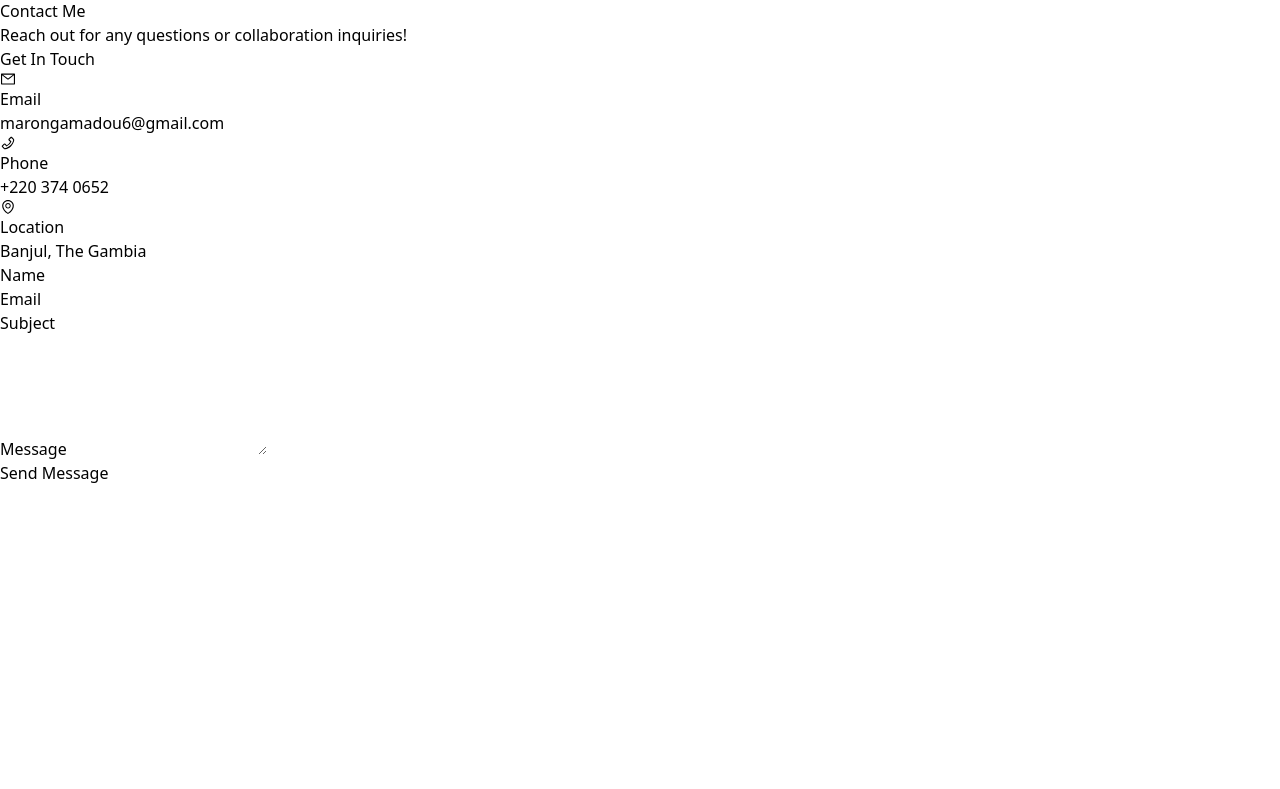
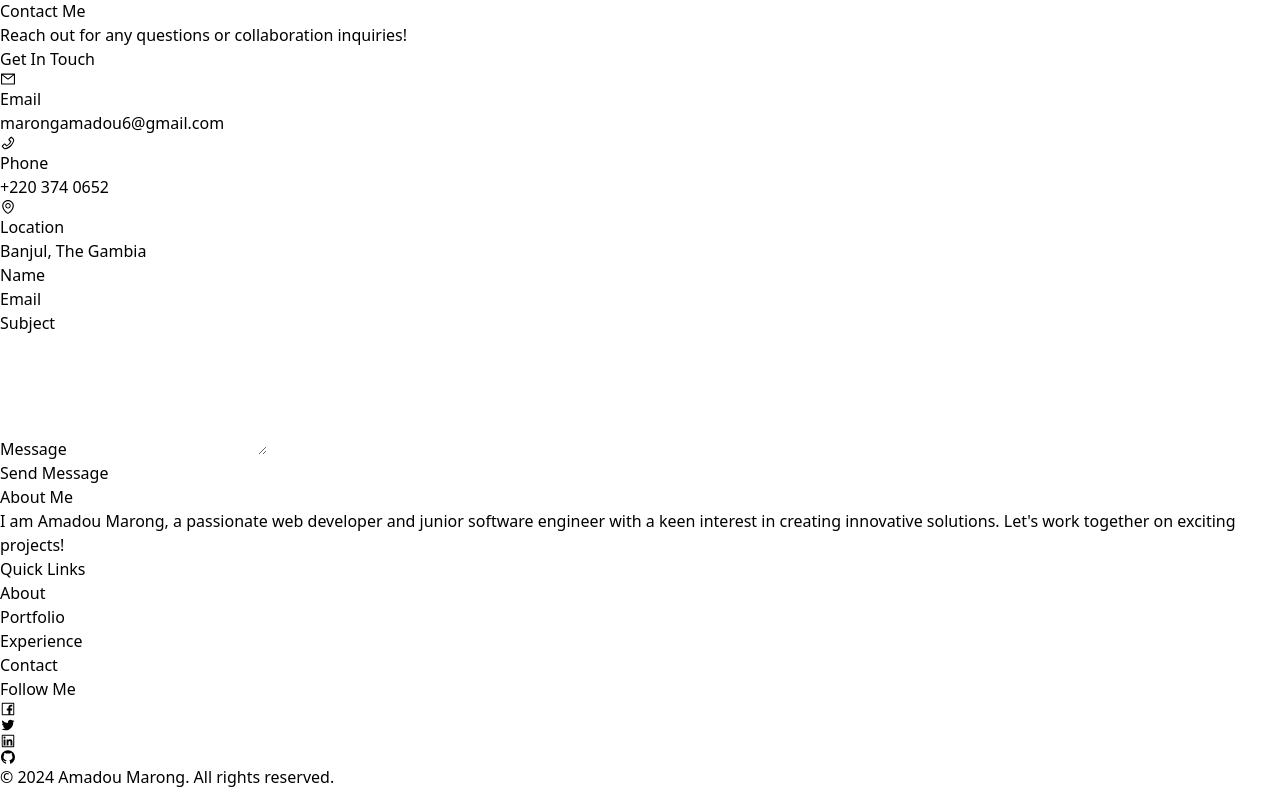
Before and after one commit to Amadou-Marong/my-updated-portfolio, a React (Vite) app: page / in a window 1280 px wide. Shown: the part 7810-8599 px from the top of the page. Before the commit the page ends 8295 px from the top, so only its background shows below. Built offline with nearby package versions, Linux system fonts and the light colour scheme.

Commit message:
added the footer section

```diff
--- a/src/App.jsx
+++ b/src/App.jsx
@@ -4,6 +4,7 @@ import Hero from "./Hero"
 import Navbar from "./Components/Navbar"
 import Portfolio from "./Portfolio"
 import Contact from "./Contact"
+import Footer from "./Components/Footer"
 
 
 function App() {
@@ -16,6 +17,7 @@ function App() {
       <Experience />
       <Portfolio />
       <Contact />
+      <Footer />
     </>
   )
 }
--- /dev/null
+++ b/src/Components/Footer.jsx
@@ -0,0 +1,55 @@
+import { AiOutlineFacebook, AiOutlineTwitter, AiOutlineLinkedin, AiOutlineGithub } from "react-icons/ai";
+
+const Footer = () => {
+  return (
+    <footer className="bg-gray-900 text-white py-10 px-4">
+      <div className="max-w-[1200px] mx-auto grid md:grid-cols-3 gap-8 text-center md:text-left">
+
+        {/* About Section */}
+        <div>
+          <h3 className="text-2xl font-semibold mb-4">About Me</h3>
+          <p className="text-gray-400">
+            I am Amadou Marong, a passionate web developer and junior software engineer with a keen interest in creating innovative solutions. Let's work together on exciting projects!
+          </p>
+        </div>
+
+        {/* Quick Links */}
+        <div>
+          <h3 className="text-2xl font-semibold mb-4">Quick Links</h3>
+          <ul className="space-y-2">
+            <li><a href="#about" className="hover:text-blue-400 transition-colors duration-300">About</a></li>
+            <li><a href="#projects" className="hover:text-blue-400 transition-colors duration-300">Portfolio</a></li>
+            <li><a href="#experience" className="hover:text-blue-400 transition-colors duration-300">Experience</a></li>
+            <li><a href="#contact" className="hover:text-blue-400 transition-colors duration-300">Contact</a></li>
+          </ul>
+        </div>
+
+        {/* Social Media */}
+        <div>
+          <h3 className="text-2xl font-semibold mb-4">Follow Me</h3>
+          <div className="flex justify-center md:justify-start space-x-6">
+            <a href="https://facebook.com" target="_blank" rel="noopener noreferrer" className="hover:text-blue-500 transition-colors duration-300">
+              <AiOutlineFacebook className="text-3xl" />
+            </a>
+            <a href="https://twitter.com" target="_blank" rel="noopener noreferrer" className="hover:text-blue-400 transition-colors duration-300">
+              <AiOutlineTwitter className="text-3xl" />
+            </a>
+            <a href="https://www.linkedin.com/in/amadou-marong-b27008291?utm_source=share&utm_campaign=share_via&utm_content=profile&utm_medium=android_app" target="_blank" rel="noopener noreferrer" className="hover:text-blue-600 transition-colors duration-300">
+              <AiOutlineLinkedin className="text-3xl" />
+            </a>
+            <a href="https://github.com/Amadou-Marong" target="_blank" rel="noopener noreferrer" className="hover:text-gray-300 transition-colors duration-300">
+              <AiOutlineGithub className="text-3xl" />
+            </a>
+          </div>
+        </div>
+      </div>
+
+      {/* Copyright Section */}
+      <div className="mt-10 border-t border-gray-700 pt-4 text-center">
+        <p className="text-gray-400">&copy; 2024 Amadou Marong. All rights reserved.</p>
+      </div>
+    </footer>
+  );
+};
+
+export default Footer;
```
